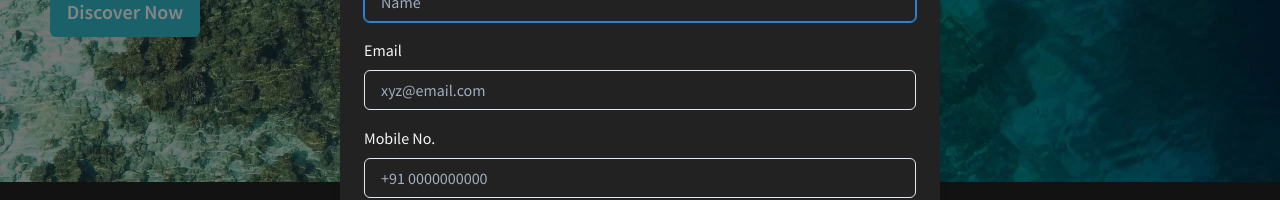
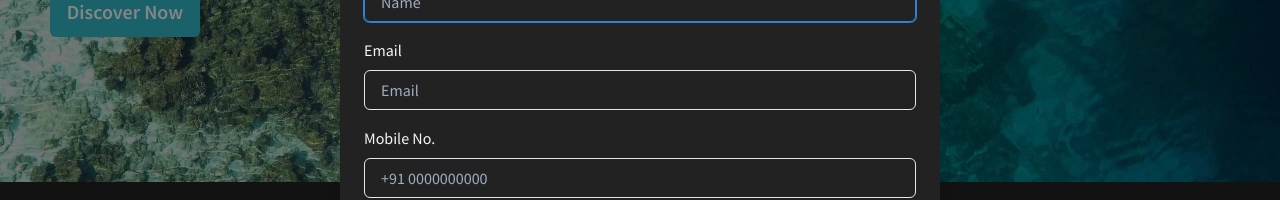
Before and after one commit to KAVARA-TechX/PMP-Front-End, a React (Create React App) app: page / in a window 1280 px wide. Both pictures are taken after a click on the button "Discover Now". Shown: the part 318-518 px from the top of the page. Built offline with nearby package versions, Linux system fonts and the light colour scheme.

Commit message:
user form email field update (master)

```diff
--- a/src/modal/UserForm.js
+++ b/src/modal/UserForm.js
@@ -164,7 +164,7 @@ const UserForm = ({ state, setState }) => {
 							<FormLabel>Email</FormLabel>
 							<Input
 								isInvalid={checkEmail}
-								placeholder='xyz@email.com'
+								placeholder='Email'
 								type='email'
 								onChange={(e) => {
 									setEmail(e.target.value);
```
